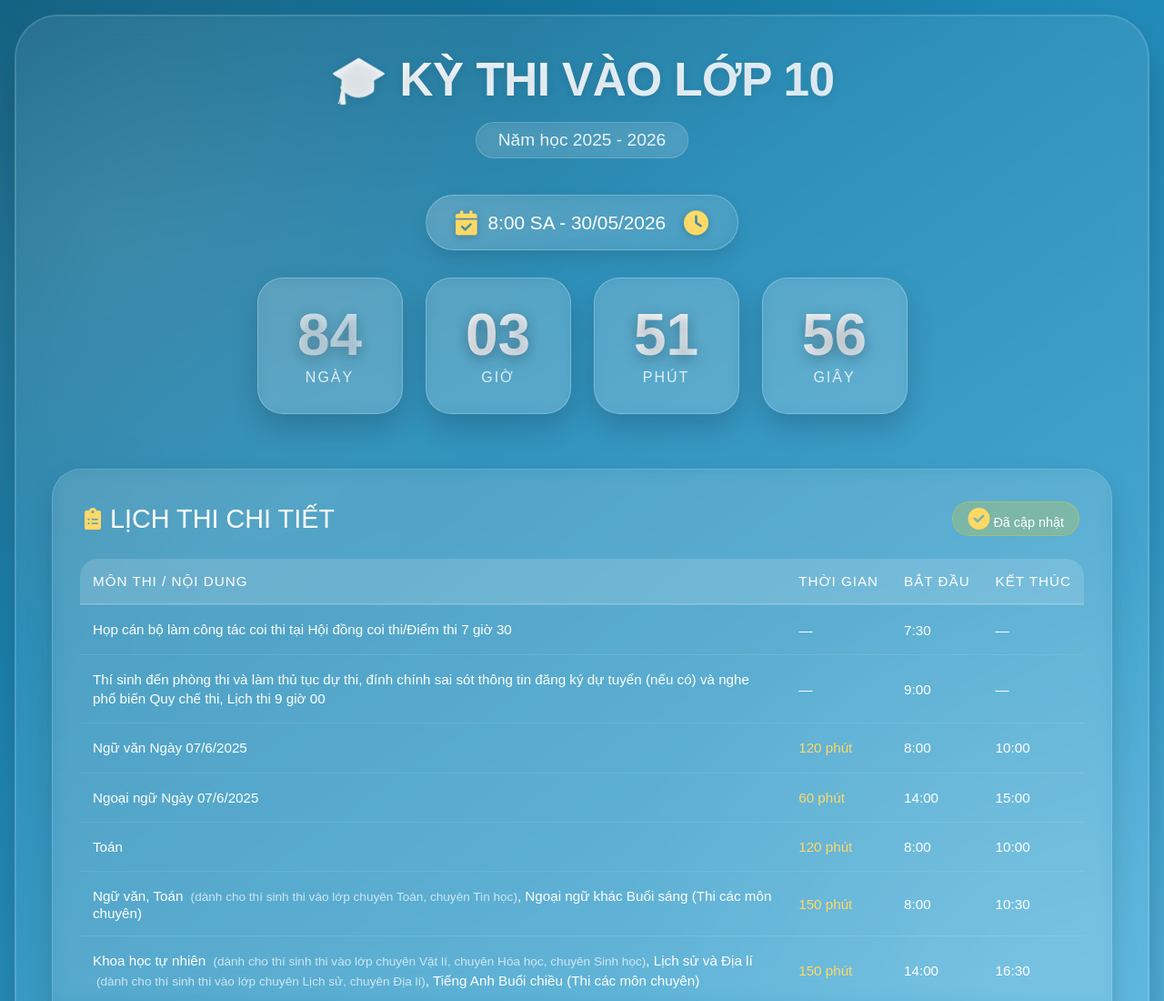
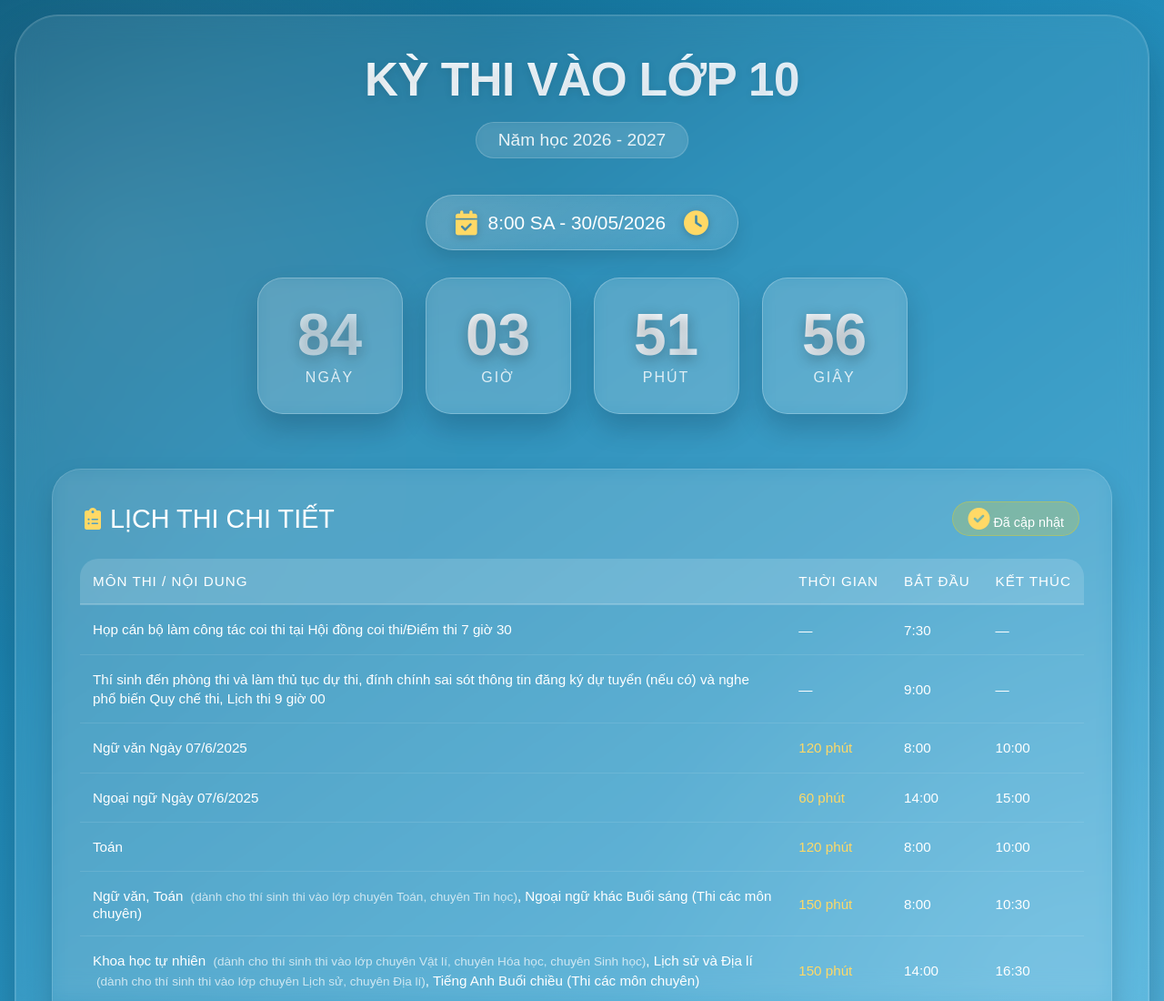
Before and after one commit to truehieu-dotcom/Demnguocngaythivao10, a plain HTML site: page index.html in a window 1280 px wide. Shown: the top 1100 px of the page at 91% size. Drawn offline with Linux system fonts and the light colour scheme; a web font is replaced by a local one.

Commit message:
Update index.html

```diff
--- a/index.html
+++ b/index.html
@@ -470,8 +470,8 @@
 <body>
     <div class="container">
         <div class="header">
-            <h1>🎓 KỲ THI VÀO LỚP 10</h1>
-            <div class="subtitle">Năm học 2025 - 2026</div>
+            <h1> KỲ THI VÀO LỚP 10</h1>
+            <div class="subtitle">Năm học 2026 - 2027</div>
         </div>
 
         <!-- Target Date Card -->
```
